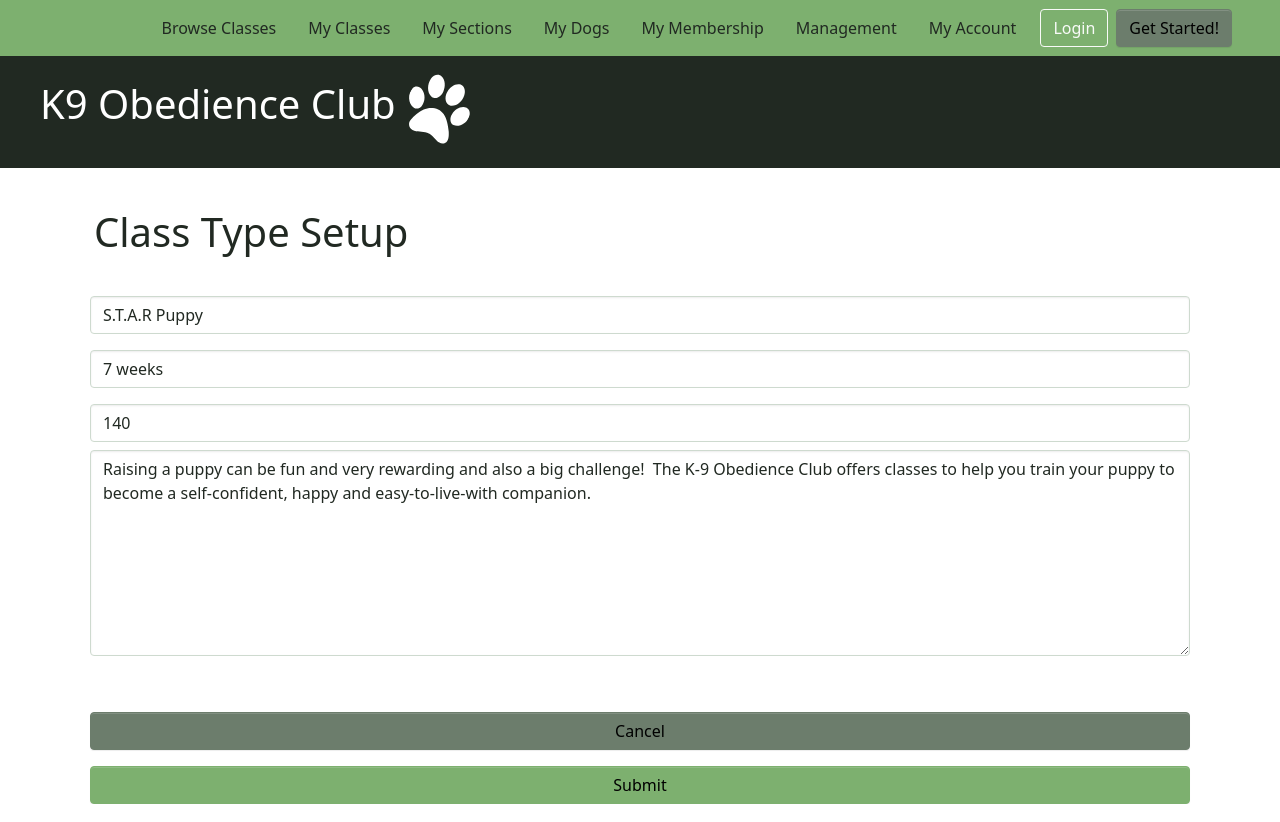
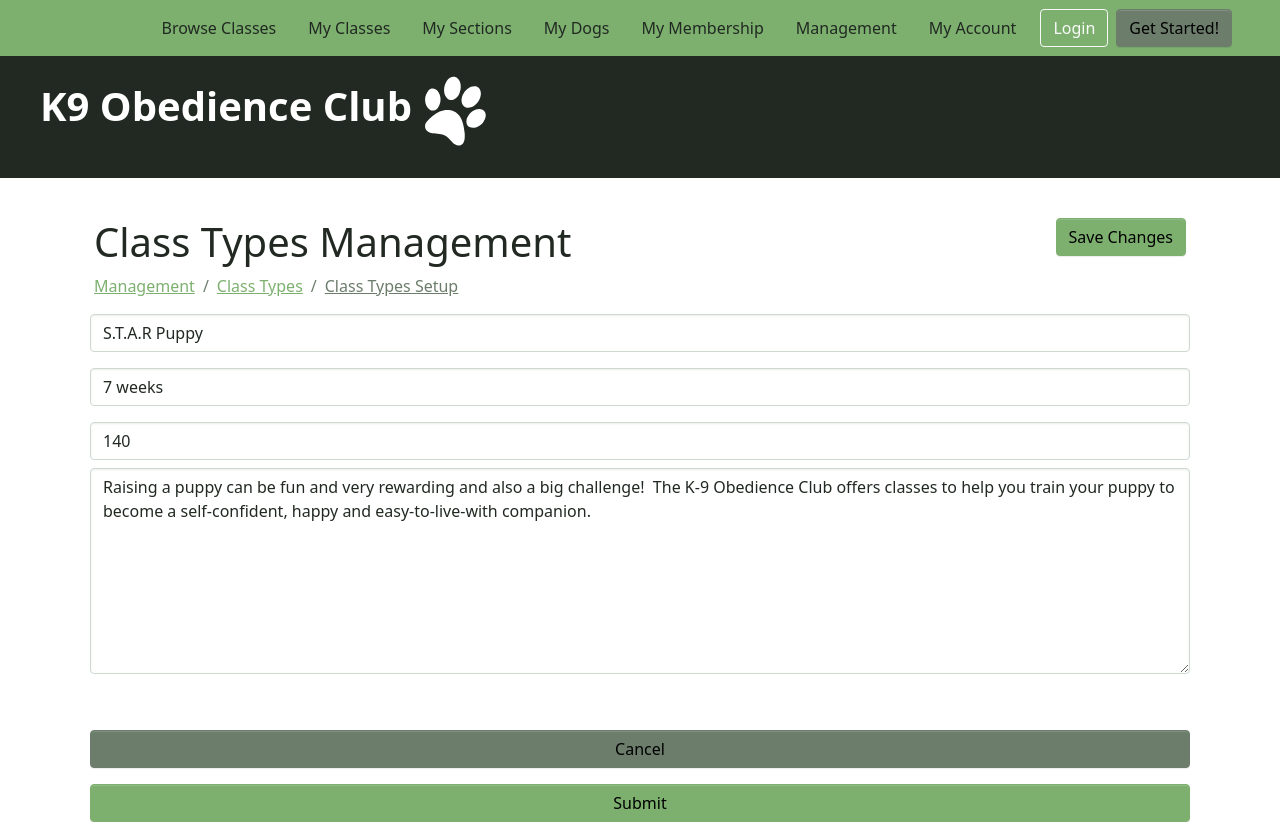
Before and after one commit to K9ObedienceClubJax/K9OCRS, a React (Create React App) app in the folder src/K9OCRS/ClientApp/: page /Manage/ClassTypes/1 in a window 1280 px wide. Built offline with nearby package versions, Linux system fonts and the light colour scheme.

Commit message:
SBIGNIT-35 - Add PageHeader

```diff
--- a/src/K9OCRS/ClientApp/src/pages/ClassTypeSetup/index.js
+++ b/src/K9OCRS/ClientApp/src/pages/ClassTypeSetup/index.js
@@ -1,11 +1,23 @@
 import React from 'react';
 import { Container, Row, Button, Input } from 'reactstrap';
-//import { Link } from 'react-router-dom';
+import PageHeader from '../../sharedComponents/PageHeader';
+import { Link } from 'react-router-dom';
 
 const ClassTypeSetup = () => {
   return (
     <Container>
-      <h1 className="mb-5">Class Type Setup</h1>
+      <PageHeader
+        title="Class Types Management"
+        breadCrumbItems={[
+          { label: 'Management', path: '/Manage' },
+          { label: 'Class Types', path: '/Manage/ClassTypes' },
+          { label: 'Class Types Setup', active: true }
+        ]}
+      >
+        <Link to='/Manage/ClassTypes/Add' className="ms-2 p-0">
+          <Button color="primary">Save Changes</Button>
+        </Link>
+      </PageHeader>
       <form className="d-flex flex-column">
         <Row className="g-2">
           <Input type="text" placeholder="Title" className="mb-2" value="S.T.A.R Puppy" />
--- a/src/K9OCRS/ClientApp/src/pages/ClassTypesDashboard/index.js
+++ b/src/K9OCRS/ClientApp/src/pages/ClassTypesDashboard/index.js
@@ -1,6 +1,8 @@
 import React from 'react';
 //import axios from 'axios';
-import { Container } from 'reactstrap';
+import { Link } from 'react-router-dom';
+import { Button, Container } from 'reactstrap';
+import PageHeader from '../../sharedComponents/PageHeader';
 import ClassTypeGrid from './ClassTypeGrid';
 
 const ClassTypesDashboard = () => {
@@ -21,7 +23,17 @@ const ClassTypesDashboard = () => {
 
   return (
     <Container>
-      <h1>Class Types Management</h1>
+      <PageHeader
+        title="Class Types Management"
+        breadCrumbItems={[
+          { label: 'Management', path: '/Manage' },
+          { label: 'Class Types', active: true }
+        ]}
+      >
+        <Link to='/Manage/ClassTypes/Add' className="ms-2 p-0">
+          <Button color="primary">Add a Class Type</Button>
+        </Link>
+      </PageHeader>
       {/* <pre>{JSON.stringify(test, null, 2)}</pre> */}
       <ClassTypeGrid />
     </Container>
--- /dev/null
+++ b/src/K9OCRS/ClientApp/src/sharedComponents/PageHeader/index.js
@@ -0,0 +1,59 @@
+import React from 'react';
+import PropTypes from 'prop-types';
+import { Row, Col, Breadcrumb, BreadcrumbItem } from 'reactstrap';
+
+const PageHeader = props => {
+  const {
+    title,
+    breadCrumbItems,
+    children
+  } = props;
+
+  const cn = 'pageHeader';
+
+  return (
+    <div className={`${cn} d-flex flex-column flex-xl-row  justify-content-xl-between`}>
+      <Col className={`${cn}__left`}>
+        <h1>{title}</h1>
+        { breadCrumbItems?.length > 0 &&
+          <Breadcrumb>
+            {breadCrumbItems?.map(item => (
+              <BreadcrumbItem
+                key={item.label}
+                tag="a"
+                href={item.path}
+                active={item.active}
+              >
+                {item.label}
+              </BreadcrumbItem>
+            ))}
+          </Breadcrumb>
+        }
+      </Col>
+      <Col className={`${cn}__right`}>
+        <Row xl="4" lg="3" className="justify-content-end">
+          {children}
+        </Row>
+      </Col>
+    </div>
+  );
+};
+
+PageHeader.defaultProps = {
+  breadCrumbItems: [],
+  children: [],
+};
+
+PageHeader.propTypes = {
+  title: PropTypes.string.isRequired,
+  breadCrumbItems: PropTypes.arrayOf(
+    PropTypes.shape({
+      label: PropTypes.string,
+      path: PropTypes.string,
+      active: PropTypes.bool,
+    }),
+  ),
+  children: PropTypes.array,
+};
+
+export default PageHeader;
--- a/src/K9OCRS/ClientApp/src/sharedComponents/SiteBanner/index.js
+++ b/src/K9OCRS/ClientApp/src/sharedComponents/SiteBanner/index.js
@@ -6,9 +6,9 @@ import './style.scss';
 function SiteBanner() {
   return (
     <div className="px-5 py-4 mb-5 text-white bg-dark">
-      <h1>
+      <p className="fs-1 fw-bold">
         K9 Obedience Club <PawIcon className="sitebanner__pawicon" />
-      </h1>
+      </p>
     </div>
   )
 }
```
